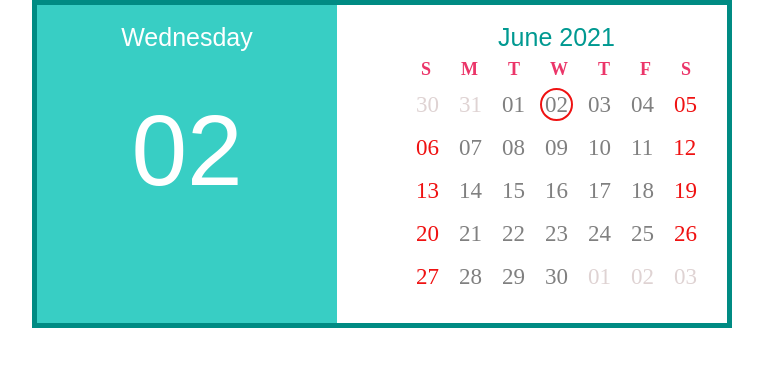
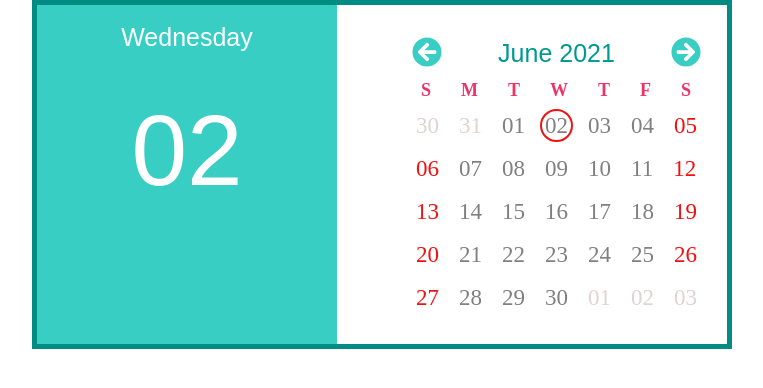
Before and after one commit to DenisKostyukov/Calendar-react, a React (Create React App) app: page / in a window 1280 px wide. Shown: the top 388 px of the page, without its empty margins (258-1021 px from the left). Built offline with nearby package versions, Linux system fonts and the light colour scheme.

Commit message:
install fontawesome and add controlls for month

```diff
--- /dev/null
+++ b/src/Components/Button/index.jsx
@@ -0,0 +1,12 @@
+import React from 'react';
+import cn from 'classnames';
+function Button (props) {
+  const {className, children, ...others} = props
+  return (
+    <>
+      <button className={cn(className)} {...others}  >{children}</button>
+    </>
+  );
+}
+
+export default Button;
--- /dev/null
+++ b/src/Components/Calendar/CalendarBody/CalendarHeader/CalendarHeader.module.sass
@@ -0,0 +1,11 @@
+.container
+  display: flex
+  align-items: center
+  justify-content: center
+
+.btn
+  font-size: 30px
+  background-color: #fff
+  border: none
+  font-weight: 900
+  color: #38cec4
--- /dev/null
+++ b/src/Components/Calendar/CalendarBody/CalendarHeader/index.jsx
@@ -0,0 +1,30 @@
+import React from 'react';
+import Button from '../../../Button';
+import CurrenMonth from '../CurrentMonth';
+import { format } from 'date-fns';
+import { FontAwesomeIcon } from '@fortawesome/react-fontawesome'
+import { faArrowCircleLeft, faArrowCircleRight } from '@fortawesome/free-solid-svg-icons'
+import style from './CalendarHeader.module.sass';
+
+function CalendarHeader (props) {
+  const { subMonthHandler, addMonthHandler, currentMonth, selectedDay } = props;
+  return (
+    <>
+      <div className={style.container}>
+        <Button onClick={subMonthHandler} className={style.btn}>
+          <FontAwesomeIcon icon={faArrowCircleLeft} />
+        </Button>
+
+        <CurrenMonth
+          currentMonth={format(currentMonth, 'MMMM y')}
+          selectedDay={selectedDay}
+        />
+        <Button onClick={addMonthHandler} className={style.btn}>
+        <FontAwesomeIcon icon={faArrowCircleRight} />
+        </Button>
+      </div>
+    </>
+  );
+}
+
+export default CalendarHeader;
--- a/src/Components/Calendar/CalendarBody/index.jsx
+++ b/src/Components/Calendar/CalendarBody/index.jsx
@@ -5,12 +5,12 @@ import {
   format,
   startOfMonth,
   addMonths,
-  subMonths,
+  subMonths
 } from 'date-fns';
 import Week from './Week';
 import DayNames from './DayNames';
-import CurrenMonth from './CurrentMonth';
 import style from './CalendarBody.module.sass';
+import CalendarHeader from './CalendarHeader';
 
 function CalendarBody (props) {
   const { currentDay, setSelectedDay, selectedDay } = props;
@@ -35,23 +35,25 @@ function CalendarBody (props) {
       }
     });
   };
-  const addMonthHandler= () =>{
-    setCurrentMonth(addMonths(currentMonth,1))
-  }
-  const subMonthHandler = () =>{
-    setCurrentMonth(subMonths(currentMonth,1))
-  }
+  const addMonthHandler = () => {
+    setCurrentMonth(addMonths(currentMonth, 1));
+  };
+  const subMonthHandler = () => {
+    setCurrentMonth(subMonths(currentMonth, 1));
+  };
   const resetDateHandler = () => setSelectedDay(false);
   return (
     <>
       <div className={style.container}>
-        <CurrenMonth
-          currentMonth={format(currentMonth, 'MMMM y')}
+        <CalendarHeader
+          addMonthHandler={addMonthHandler}
+          subMonthHandler={subMonthHandler}
+          currentMonth={currentMonth}
           selectedDay={selectedDay}
         />
         <DayNames />
         {getWeeks()}
-        {selectedDay && selectedDay!== currentDay.toLocaleDateString() ? (
+        {selectedDay && selectedDay !== currentDay.toLocaleDateString() ? (
           <button onClick={resetDateHandler} className={style.resetDateBtn}>
             {format(currentDay, 'dd')}
           </button>
```
Also changed, not shown: package.json (+7 -0 lines), 1 other file (tests, documents, lock files or other folders).
